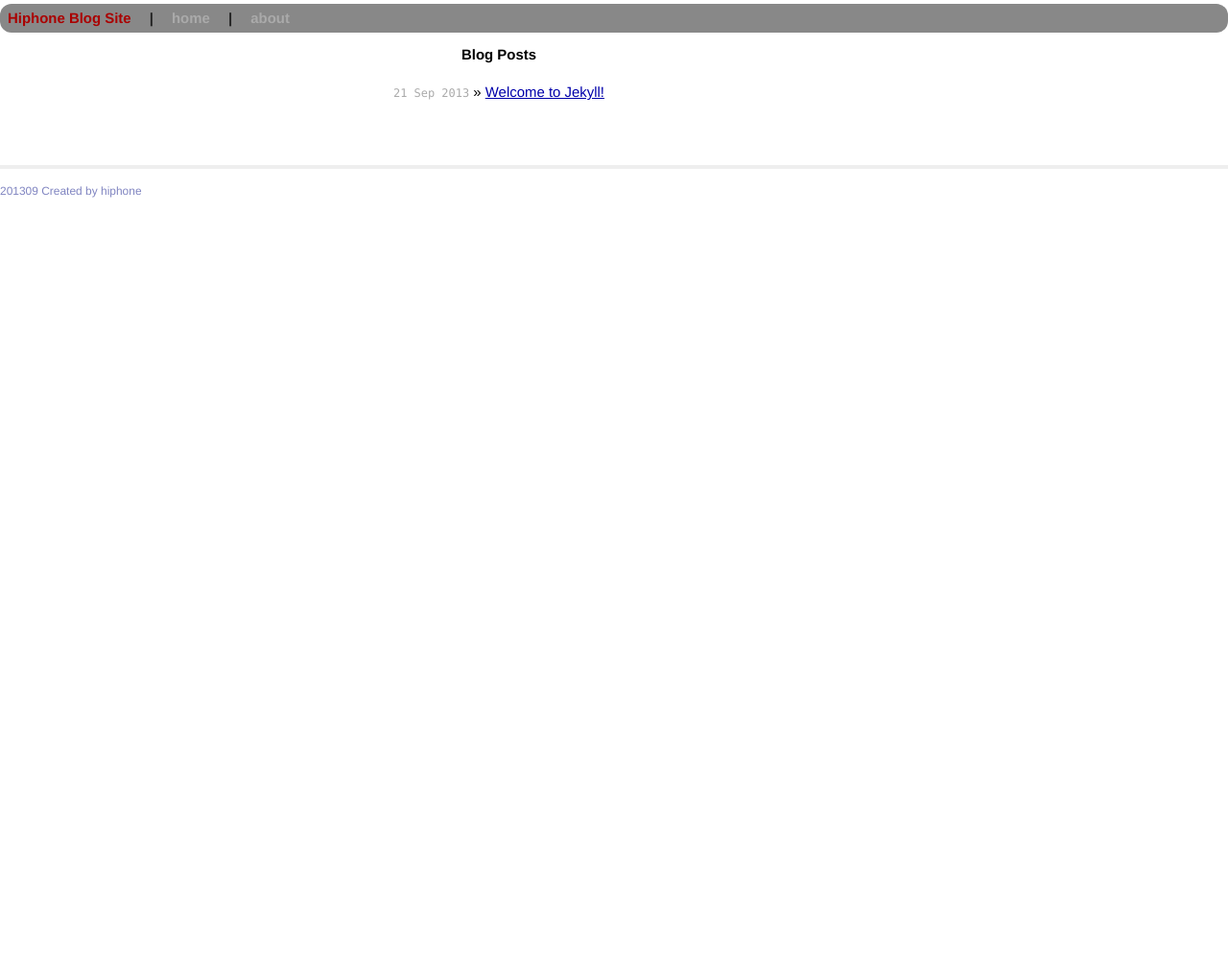
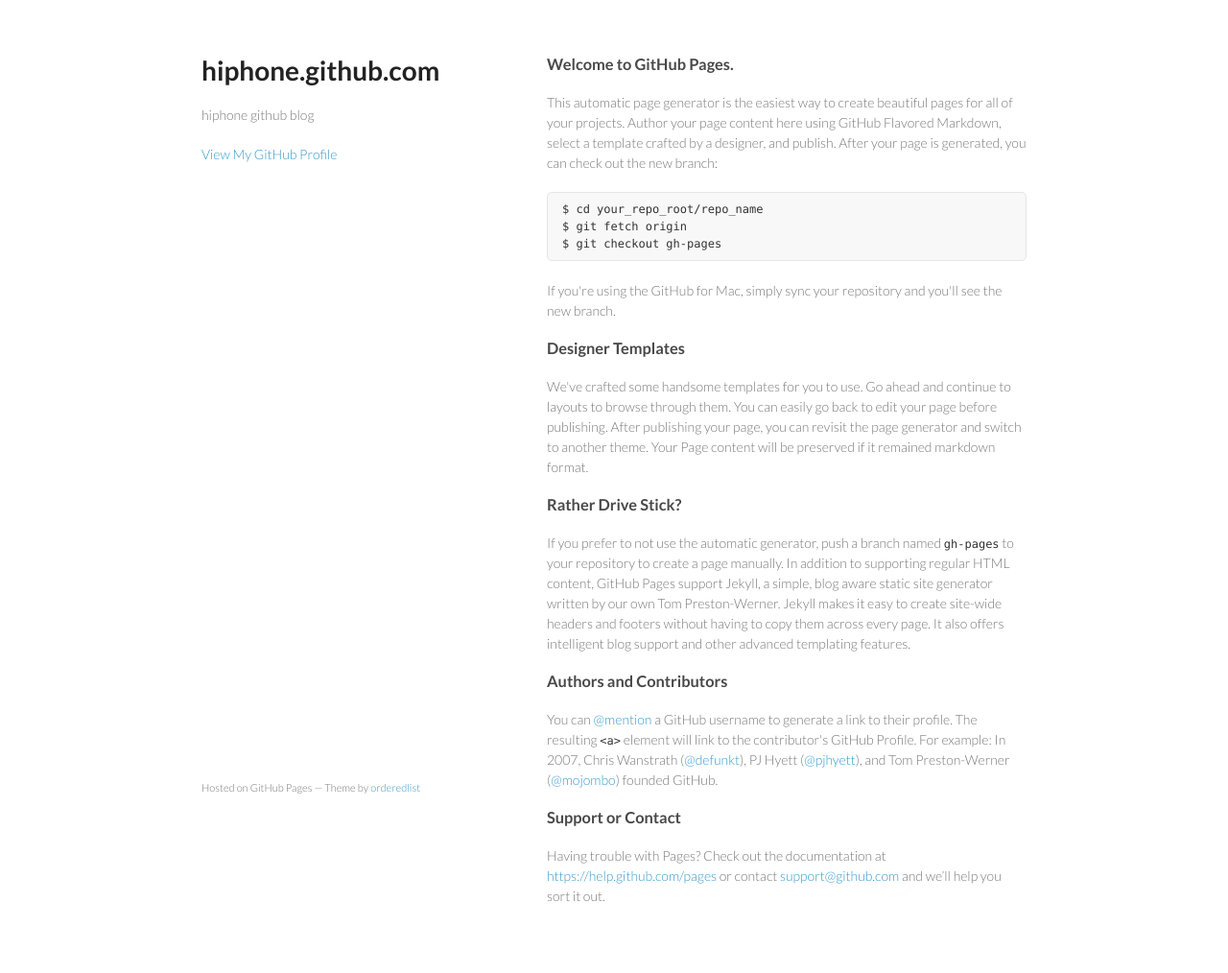
Before and after one commit to harrisgong/hiphone.github.com, a Jekyll site: the page index.html, which Jekyll copies as it is, in a window 1280 px wide. Shown: the whole page at 96% size. Built offline with Jekyll 4.4.1, drawn with Linux system fonts in a browser that asks for light colours; Markdown is read by kramdown in place of the engine named in the settings; before the commit the page ends 900 px from its top, so only the background shows below that.

Commit message:
Replace master branch with page content via GitHub

```diff
--- a/index.html
+++ b/index.html
@@ -1,13 +1,65 @@
----
-layout: default
-title: Hiphone Site
----
+<!doctype html>
+<html>
+  <head>
+    <meta charset="utf-8">
+    <meta http-equiv="X-UA-Compatible" content="chrome=1">
+    <title>hiphone.github.com by hiphone</title>
 
-<div id="home">
-  <h1>Blog Posts</h1>
-  <ul class="posts">
-    {% for post in site.posts %}
-      <li><span>{{ post.date | date_to_string }}</span> &raquo; <a href="{{ post.url }}">{{ post.title }}</a></li>
-    {% endfor %}
-  </ul>
-</div>
+    <link rel="stylesheet" href="stylesheets/styles.css">
+    <link rel="stylesheet" href="stylesheets/github-light.css">
+    <meta name="viewport" content="width=device-width, initial-scale=1, user-scalable=no">
+    <!--[if lt IE 9]>
+    <script src="//html5shiv.googlecode.com/svn/trunk/html5.js"></script>
+    <![endif]-->
+  </head>
+  <body>
+    <div class="wrapper">
+      <header>
+        <h1>hiphone.github.com</h1>
+        <p>hiphone github blog</p>
+
+
+        <p class="view"><a href="https://github.com/hiphone">View My GitHub Profile</a></p>
+
+      </header>
+      <section>
+        <h3>
+<a id="welcome-to-github-pages" class="anchor" href="#welcome-to-github-pages" aria-hidden="true"><span class="octicon octicon-link"></span></a>Welcome to GitHub Pages.</h3>
+
+<p>This automatic page generator is the easiest way to create beautiful pages for all of your projects. Author your page content here using GitHub Flavored Markdown, select a template crafted by a designer, and publish. After your page is generated, you can check out the new branch:</p>
+
+<pre><code>$ cd your_repo_root/repo_name
+$ git fetch origin
+$ git checkout gh-pages
+</code></pre>
+
+<p>If you're using the GitHub for Mac, simply sync your repository and you'll see the new branch.</p>
+
+<h3>
+<a id="designer-templates" class="anchor" href="#designer-templates" aria-hidden="true"><span class="octicon octicon-link"></span></a>Designer Templates</h3>
+
+<p>We've crafted some handsome templates for you to use. Go ahead and continue to layouts to browse through them. You can easily go back to edit your page before publishing. After publishing your page, you can revisit the page generator and switch to another theme. Your Page content will be preserved if it remained markdown format.</p>
+
+<h3>
+<a id="rather-drive-stick" class="anchor" href="#rather-drive-stick" aria-hidden="true"><span class="octicon octicon-link"></span></a>Rather Drive Stick?</h3>
+
+<p>If you prefer to not use the automatic generator, push a branch named <code>gh-pages</code> to your repository to create a page manually. In addition to supporting regular HTML content, GitHub Pages support Jekyll, a simple, blog aware static site generator written by our own Tom Preston-Werner. Jekyll makes it easy to create site-wide headers and footers without having to copy them across every page. It also offers intelligent blog support and other advanced templating features.</p>
+
+<h3>
+<a id="authors-and-contributors" class="anchor" href="#authors-and-contributors" aria-hidden="true"><span class="octicon octicon-link"></span></a>Authors and Contributors</h3>
+
+<p>You can <a href="https://github.com/blog/821" class="user-mention">@mention</a> a GitHub username to generate a link to their profile. The resulting <code>&lt;a&gt;</code> element will link to the contributor's GitHub Profile. For example: In 2007, Chris Wanstrath (<a href="https://github.com/defunkt" class="user-mention">@defunkt</a>), PJ Hyett (<a href="https://github.com/pjhyett" class="user-mention">@pjhyett</a>), and Tom Preston-Werner (<a href="https://github.com/mojombo" class="user-mention">@mojombo</a>) founded GitHub.</p>
+
+<h3>
+<a id="support-or-contact" class="anchor" href="#support-or-contact" aria-hidden="true"><span class="octicon octicon-link"></span></a>Support or Contact</h3>
+
+<p>Having trouble with Pages? Check out the documentation at <a href="https://help.github.com/pages">https://help.github.com/pages</a> or contact <a href="mailto:support@github.com">support@github.com</a> and we’ll help you sort it out.</p>
+      </section>
+      <footer>
+        <p><small>Hosted on GitHub Pages &mdash; Theme by <a href="https://github.com/orderedlist">orderedlist</a></small></p>
+      </footer>
+    </div>
+    <script src="javascripts/scale.fix.js"></script>
+
+  </body>
+</html>
--- /dev/null
+++ b/javascripts/scale.fix.js
@@ -0,0 +1,17 @@
+var metas = document.getElementsByTagName('meta');
+var i;
+if (navigator.userAgent.match(/iPhone/i)) {
+  for (i=0; i<metas.length; i++) {
+    if (metas[i].name == "viewport") {
+      metas[i].content = "width=device-width, minimum-scale=1.0, maximum-scale=1.0";
+    }
+  }
+  document.addEventListener("gesturestart", gestureStart, false);
+}
+function gestureStart() {
+  for (i=0; i<metas.length; i++) {
+    if (metas[i].name == "viewport") {
+      metas[i].content = "width=device-width, minimum-scale=0.25, maximum-scale=1.6";
+    }
+  }
+}
--- /dev/null
+++ b/stylesheets/github-light.css
@@ -0,0 +1,115 @@
+/*
+   Copyright 2014 GitHub Inc.
+
+   Licensed under the Apache License, Version 2.0 (the "License");
+   you may not use this file except in compliance with the License.
+   You may obtain a copy of the License at
+
+       http://www.apache.org/licenses/LICENSE-2.0
+
+   Unless required by applicable law or agreed to in writing, software
+   distributed under the License is distributed on an "AS IS" BASIS,
+   WITHOUT WARRANTIES OR CONDITIONS OF ANY KIND, either express or implied.
+   See the License for the specific language governing permissions and
+   limitations under the License.
+
+*/
+
+.pl-c /* comment */ {
+  color: #969896;
+}
+
+.pl-c1      /* constant, markup.raw, meta.diff.header, meta.module-reference, meta.property-name, support, support.constant, support.variable, variable.other.constant */,
+.pl-s .pl-v /* string variable */ {
+  color: #0086b3;
+}
+
+.pl-e  /* entity */,
+.pl-en /* entity.name */ {
+  color: #795da3;
+}
+
+.pl-s .pl-s1 /* string source */,
+.pl-smi      /* storage.modifier.import, storage.modifier.package, storage.type.java, variable.other, variable.parameter.function */ {
+  color: #333;
+}
+
+.pl-ent /* entity.name.tag */ {
+  color: #63a35c;
+}
+
+.pl-k /* keyword, storage, storage.type */ {
+  color: #a71d5d;
+}
+
+.pl-pds              /* punctuation.definition.string, string.regexp.character-class */,
+.pl-s                /* string */,
+.pl-s .pl-pse .pl-s1 /* string punctuation.section.embedded source */,
+.pl-sr               /* string.regexp */,
+.pl-sr .pl-cce       /* string.regexp constant.character.escape */,
+.pl-sr .pl-sra       /* string.regexp string.regexp.arbitrary-repitition */,
+.pl-sr .pl-sre       /* string.regexp source.ruby.embedded */ {
+  color: #183691;
+}
+
+.pl-v /* variable */ {
+  color: #ed6a43;
+}
+
+.pl-id /* invalid.deprecated */ {
+  color: #b52a1d;
+}
+
+.pl-ii /* invalid.illegal */ {
+  background-color: #b52a1d;
+  color: #f8f8f8;
+}
+
+.pl-sr .pl-cce /* string.regexp constant.character.escape */ {
+  color: #63a35c;
+  font-weight: bold;
+}
+
+.pl-ml /* markup.list */ {
+  color: #693a17;
+}
+
+.pl-mh        /* markup.heading */,
+.pl-mh .pl-en /* markup.heading entity.name */,
+.pl-ms        /* meta.separator */ {
+  color: #1d3e81;
+  font-weight: bold;
+}
+
+.pl-mq /* markup.quote */ {
+  color: #008080;
+}
+
+.pl-mi /* markup.italic */ {
+  color: #333;
+  font-style: italic;
+}
+
+.pl-mb /* markup.bold */ {
+  color: #333;
+  font-weight: bold;
+}
+
+.pl-md /* markup.deleted, meta.diff.header.from-file */ {
+  background-color: #ffecec;
+  color: #bd2c00;
+}
+
+.pl-mi1 /* markup.inserted, meta.diff.header.to-file */ {
+  background-color: #eaffea;
+  color: #55a532;
+}
+
+.pl-mdr /* meta.diff.range */ {
+  color: #795da3;
+  font-weight: bold;
+}
+
+.pl-mo /* meta.output */ {
+  color: #1d3e81;
+}
--- /dev/null
+++ b/stylesheets/styles.css
@@ -0,0 +1,255 @@
+@import url(https://fonts.googleapis.com/css?family=Lato:300italic,700italic,300,700);
+
+body {
+  padding:50px;
+  font:14px/1.5 Lato, "Helvetica Neue", Helvetica, Arial, sans-serif;
+  color:#777;
+  font-weight:300;
+}
+
+h1, h2, h3, h4, h5, h6 {
+  color:#222;
+  margin:0 0 20px;
+}
+
+p, ul, ol, table, pre, dl {
+  margin:0 0 20px;
+}
+
+h1, h2, h3 {
+  line-height:1.1;
+}
+
+h1 {
+  font-size:28px;
+}
+
+h2 {
+  color:#393939;
+}
+
+h3, h4, h5, h6 {
+  color:#494949;
+}
+
+a {
+  color:#39c;
+  font-weight:400;
+  text-decoration:none;
+}
+
+a small {
+  font-size:11px;
+  color:#777;
+  margin-top:-0.6em;
+  display:block;
+}
+
+.wrapper {
+  width:860px;
+  margin:0 auto;
+}
+
+blockquote {
+  border-left:1px solid #e5e5e5;
+  margin:0;
+  padding:0 0 0 20px;
+  font-style:italic;
+}
+
+code, pre {
+  font-family:Monaco, Bitstream Vera Sans Mono, Lucida Console, Terminal;
+  color:#333;
+  font-size:12px;
+}
+
+pre {
+  padding:8px 15px;
+  background: #f8f8f8;
+  border-radius:5px;
+  border:1px solid #e5e5e5;
+  overflow-x: auto;
+}
+
+table {
+  width:100%;
+  border-collapse:collapse;
+}
+
+th, td {
+  text-align:left;
+  padding:5px 10px;
+  border-bottom:1px solid #e5e5e5;
+}
+
+dt {
+  color:#444;
+  font-weight:700;
+}
+
+th {
+  color:#444;
+}
+
+img {
+  max-width:100%;
+}
+
+header {
+  width:270px;
+  float:left;
+  position:fixed;
+}
+
+header ul {
+  list-style:none;
+  height:40px;
+
+  padding:0;
+
+  background: #eee;
+  background: -moz-linear-gradient(top, #f8f8f8 0%, #dddddd 100%);
+  background: -webkit-gradient(linear, left top, left bottom, color-stop(0%,#f8f8f8), color-stop(100%,#dddddd));
+  background: -webkit-linear-gradient(top, #f8f8f8 0%,#dddddd 100%);
+  background: -o-linear-gradient(top, #f8f8f8 0%,#dddddd 100%);
+  background: -ms-linear-gradient(top, #f8f8f8 0%,#dddddd 100%);
+  background: linear-gradient(top, #f8f8f8 0%,#dddddd 100%);
+
+  border-radius:5px;
+  border:1px solid #d2d2d2;
+  box-shadow:inset #fff 0 1px 0, inset rgba(0,0,0,0.03) 0 -1px 0;
+  width:270px;
+}
+
+header li {
+  width:89px;
+  float:left;
+  border-right:1px solid #d2d2d2;
+  height:40px;
+}
+
+header ul a {
+  line-height:1;
+  font-size:11px;
+  color:#999;
+  display:block;
+  text-align:center;
+  padding-top:6px;
+  height:40px;
+}
+
+strong {
+  color:#222;
+  font-weight:700;
+}
+
+header ul li + li {
+  width:88px;
+  border-left:1px solid #fff;
+}
+
+header ul li + li + li {
+  border-right:none;
+  width:89px;
+}
+
+header ul a strong {
+  font-size:14px;
+  display:block;
+  color:#222;
+}
+
+section {
+  width:500px;
+  float:right;
+  padding-bottom:50px;
+}
+
+small {
+  font-size:11px;
+}
+
+hr {
+  border:0;
+  background:#e5e5e5;
+  height:1px;
+  margin:0 0 20px;
+}
+
+footer {
+  width:270px;
+  float:left;
+  position:fixed;
+  bottom:50px;
+}
+
+@media print, screen and (max-width: 960px) {
+
+  div.wrapper {
+    width:auto;
+    margin:0;
+  }
+
+  header, section, footer {
+    float:none;
+    position:static;
+    width:auto;
+  }
+
+  header {
+    padding-right:320px;
+  }
+
+  section {
+    border:1px solid #e5e5e5;
+    border-width:1px 0;
+    padding:20px 0;
+    margin:0 0 20px;
+  }
+
+  header a small {
+    display:inline;
+  }
+
+  header ul {
+    position:absolute;
+    right:50px;
+    top:52px;
+  }
+}
+
+@media print, screen and (max-width: 720px) {
+  body {
+    word-wrap:break-word;
+  }
+
+  header {
+    padding:0;
+  }
+
+  header ul, header p.view {
+    position:static;
+  }
+
+  pre, code {
+    word-wrap:normal;
+  }
+}
+
+@media print, screen and (max-width: 480px) {
+  body {
+    padding:15px;
+  }
+
+  header ul {
+    display:none;
+  }
+}
+
+@media print {
+  body {
+    padding:0.4in;
+    font-size:12pt;
+    color:#444;
+  }
+}
```
Also changed, not shown: params.json (added, +1 -0 lines).
